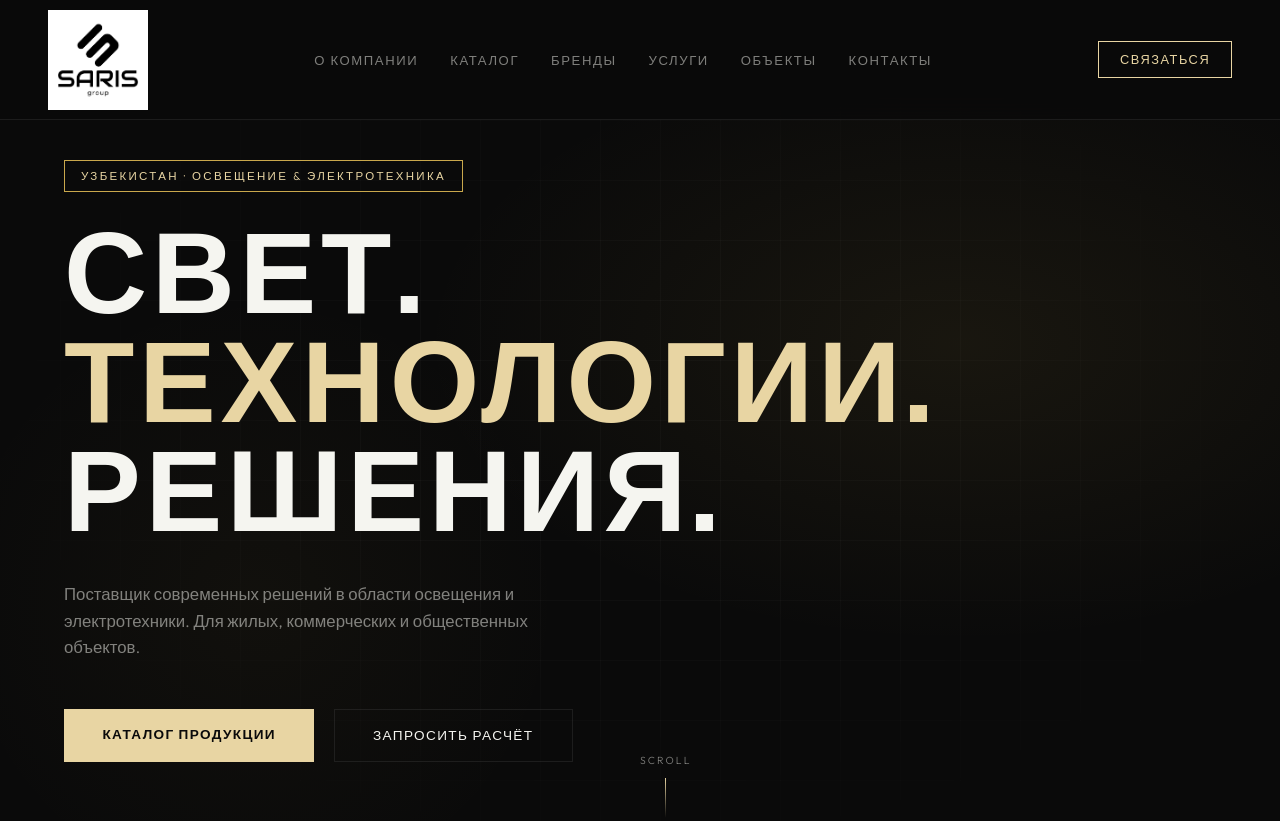
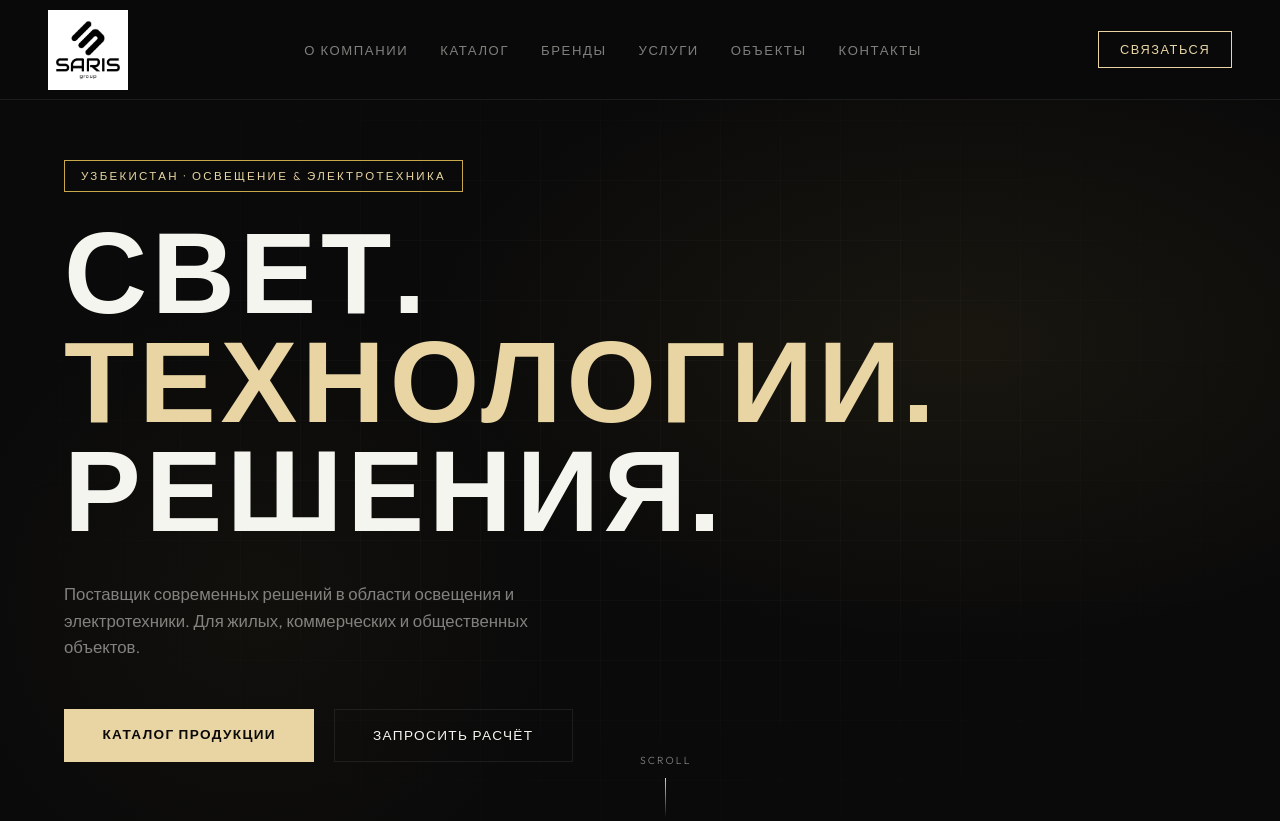
Before and after one commit to abdurakhmondd07-arch/sarisgroup, a plain HTML site: page index.html in a window 1280 px wide. Shown: the top 821 px of the page. Drawn offline with Linux system fonts and the light colour scheme.

Commit message:
Update site

```diff
--- a/style.css
+++ b/style.css
@@ -37,7 +37,7 @@ nav {
   flex-shrink: 0;
 }
 .nav-logo img {
-  height: 100px;        /* высота логотипа в навбаре */
+  height: 80px;        /* высота логотипа в навбаре */
   width: auto;
   object-fit: contain;
   display: block;
```
